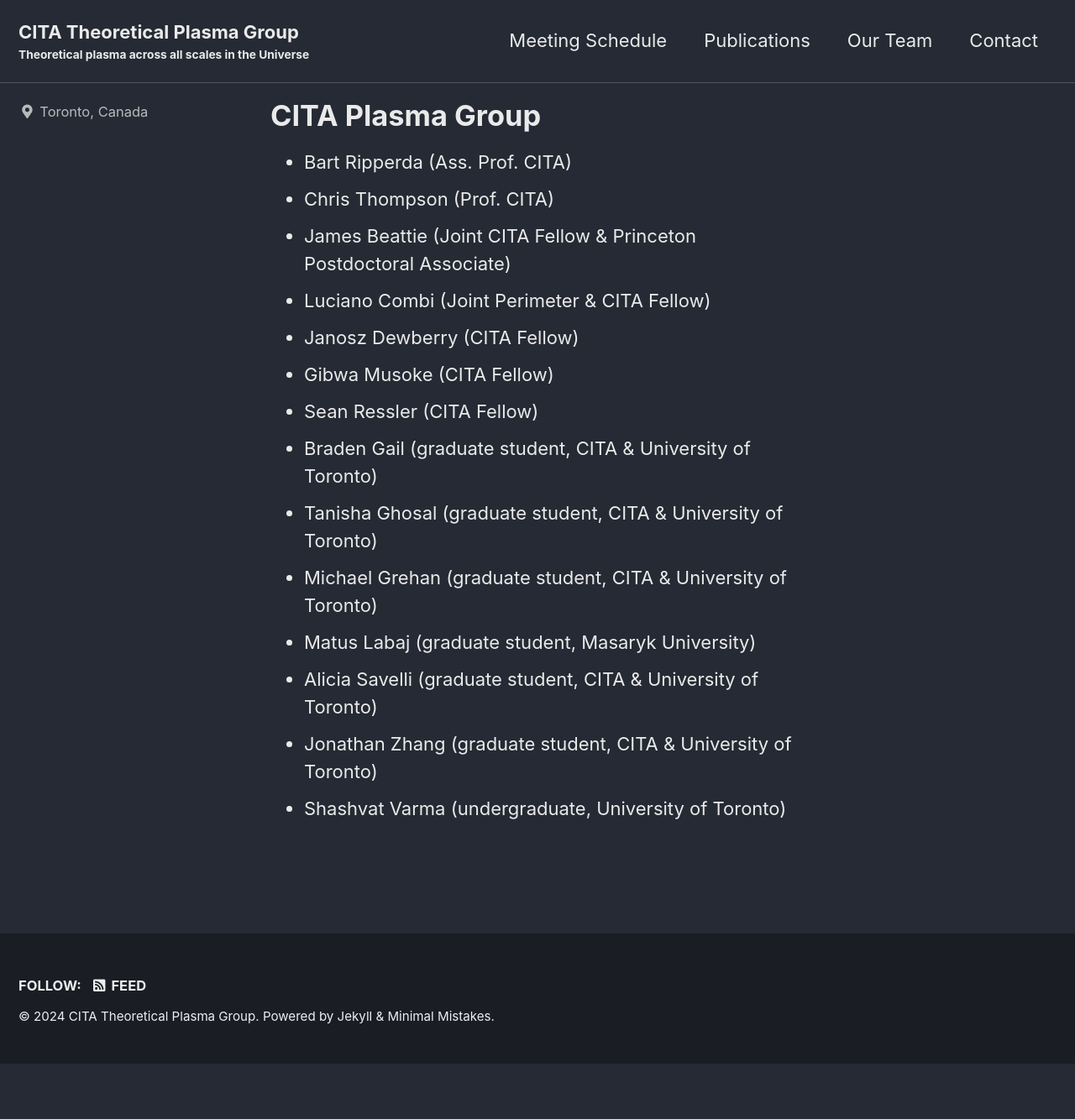
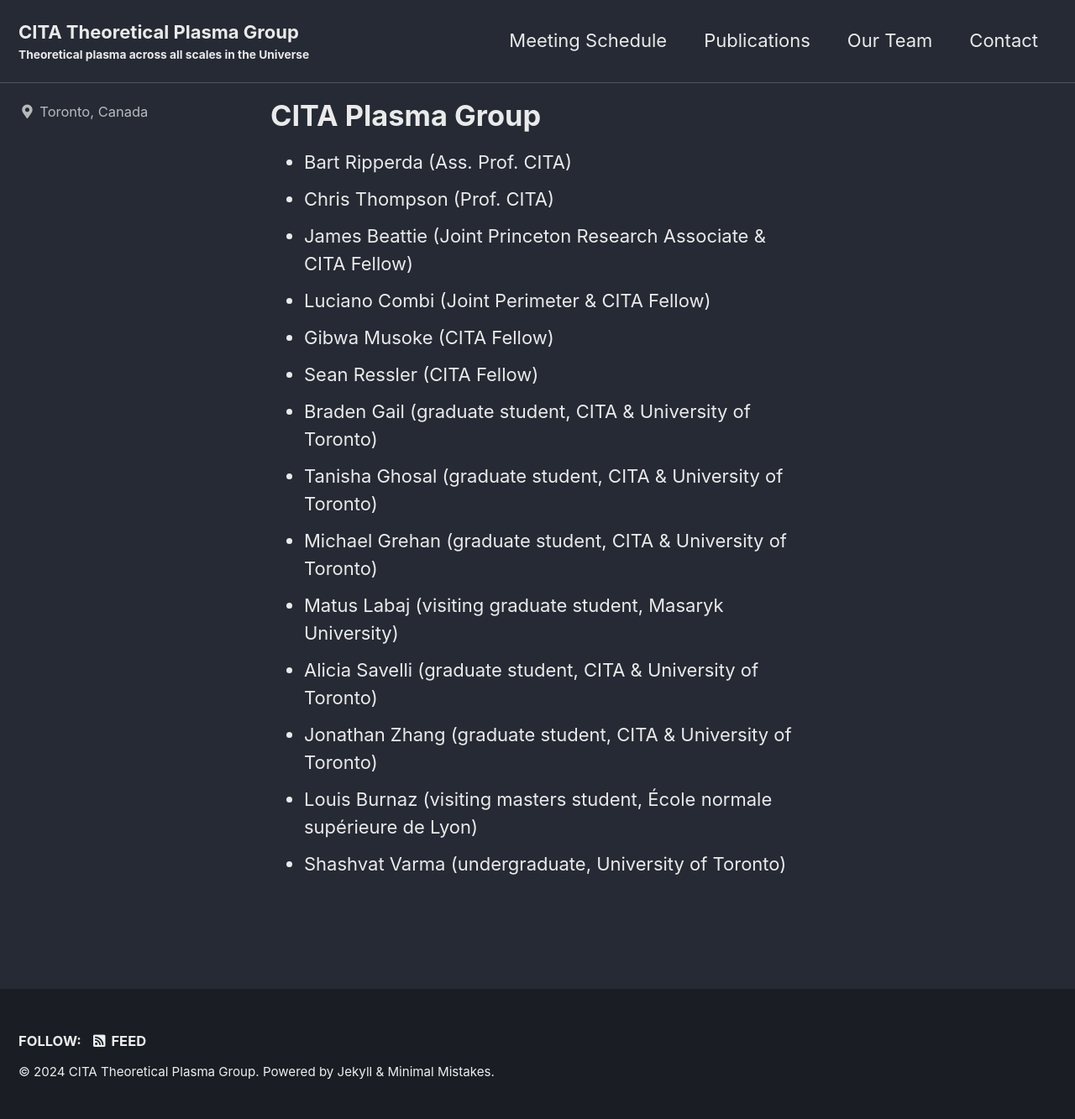
Before and after one commit to CITA/plasma-astro, a Jekyll site: the page built from docs/_pages/team.md, in a window 1280 px wide. Shown: the whole page at 84% size. Built offline with Jekyll 4.4.1, drawn with Linux system fonts in a browser that asks for light colours; cached includes are drawn as plain includes; before the commit the page ends 1267 px from its top, so only the background shows below that.

Commit message:
Update team.md

```diff
--- a/docs/_pages/team.md
+++ b/docs/_pages/team.md
@@ -8,15 +8,15 @@
 
 - Bart Ripperda (Ass. Prof. CITA)
 - Chris Thompson (Prof. CITA)
-- James Beattie (Joint CITA Fellow & Princeton Postdoctoral Associate)
+- James Beattie (Joint Princeton Research Associate & CITA Fellow)
 - Luciano Combi (Joint Perimeter & CITA Fellow)
-- Janosz Dewberry (CITA Fellow)
 - Gibwa Musoke (CITA Fellow)
 - Sean Ressler (CITA Fellow)
 - Braden Gail (graduate student, CITA & University of Toronto)
 - Tanisha Ghosal (graduate student, CITA & University of Toronto)
 - Michael Grehan (graduate student, CITA & University of Toronto)
-- Matus Labaj (graduate student, Masaryk University)
+- Matus Labaj (visiting graduate student, Masaryk University)
 - Alicia Savelli (graduate student, CITA & University of Toronto)
 - Jonathan Zhang (graduate student, CITA & University of Toronto)
+- Louis Burnaz (visiting masters student, École normale supérieure de Lyon)
 - Shashvat Varma (undergraduate, University of Toronto)
```
